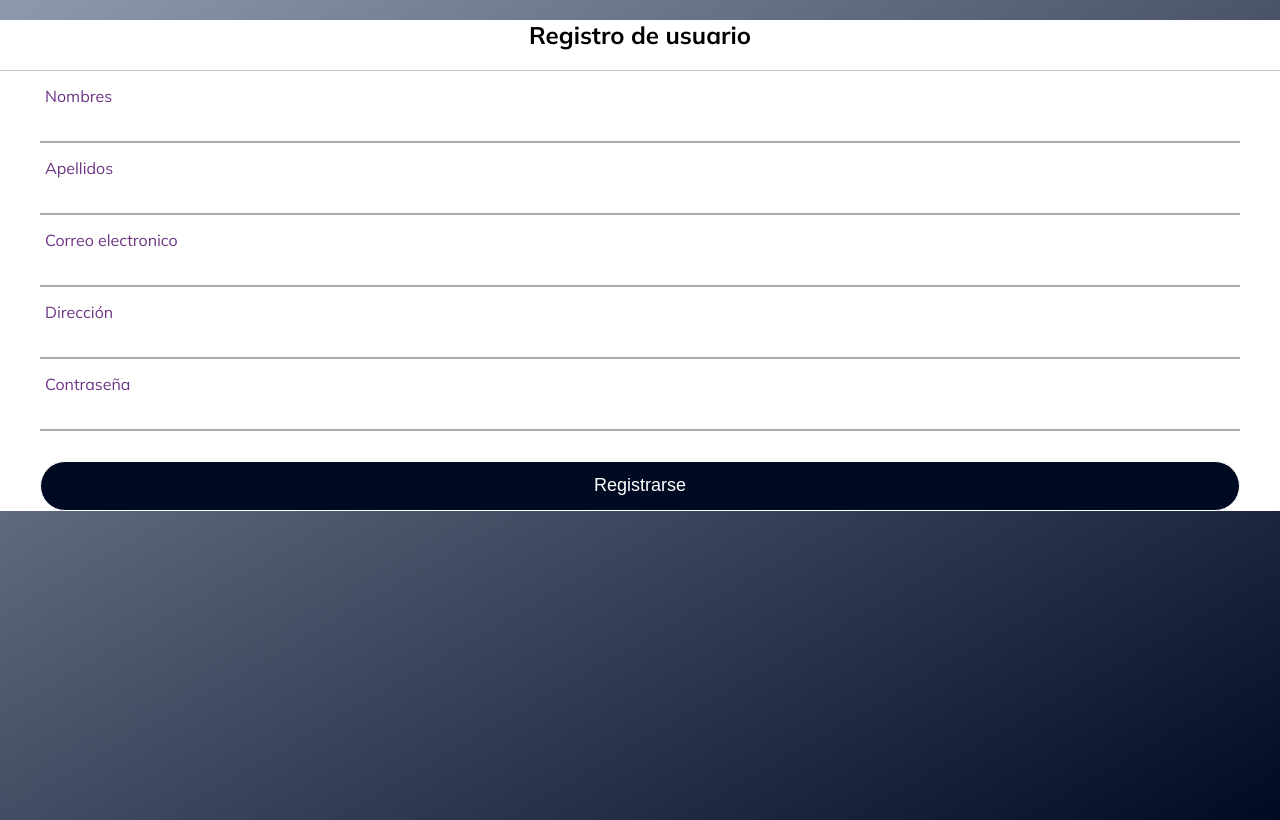
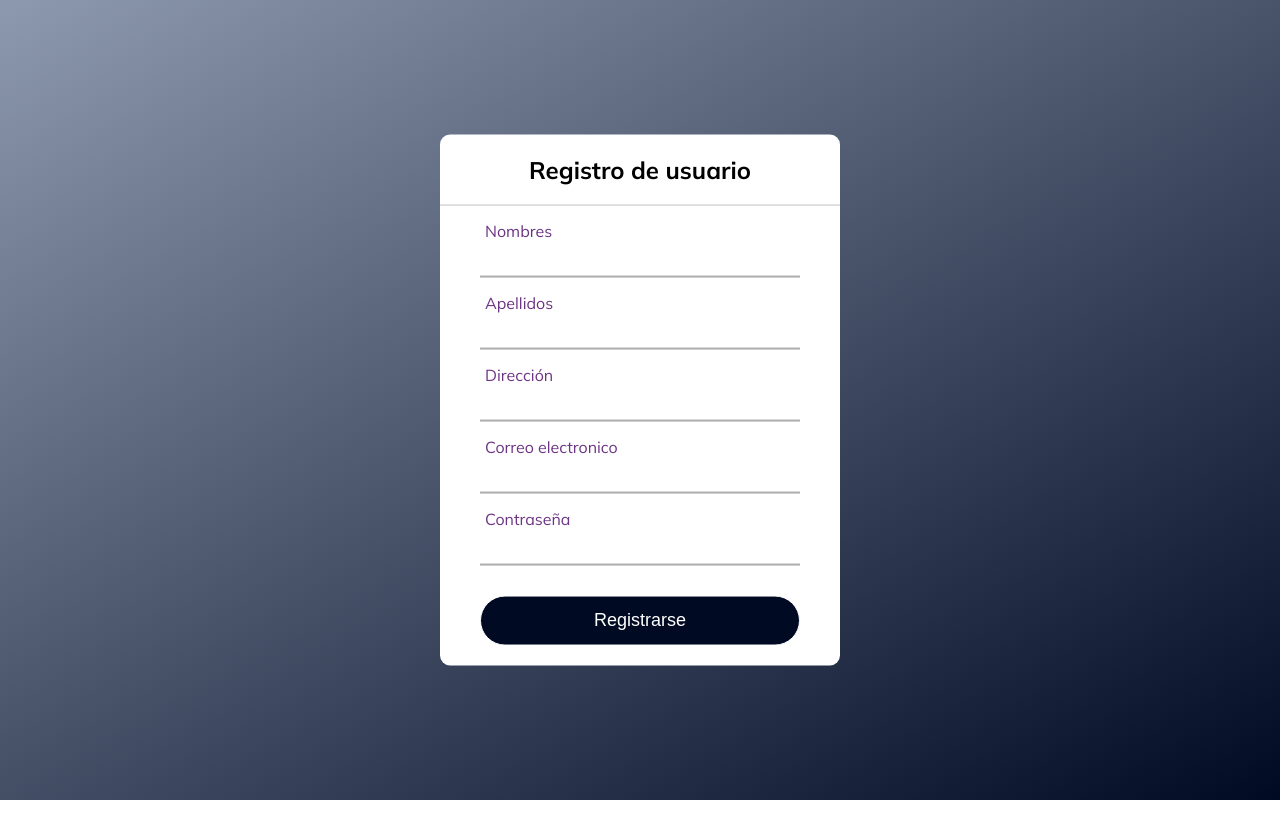
Before and after one commit to JuanR200419/ProyectoPython, a plain HTML site: page PythonProyectoFastApi/registro.html in a window 1280 px wide. Drawn offline with Linux system fonts and the light colour scheme.

Commit message:
asi esta un poco mejor vea corazon

```diff
--- a/PythonProyectoFastApi/css/styleLogin.css
+++ b/PythonProyectoFastApi/css/styleLogin.css
@@ -31,19 +31,19 @@ body{
     box-sizing: border-box;
 }
 
-form.campos{
+form.username{
     position: relative;
     border-bottom: 2px solid #adadad;
     margin: 30px 0;
 }
 
-.campos{
+.username{
     position: relative;
     border-bottom: 2px solid #adadad;
     margin: 30px 0 ;
 }
 
-.campos input {
+.username input {
     width: 100%;
     padding: 0 5px;
     height: 40px;
@@ -52,7 +52,7 @@ form.campos{
     background: none;
     outline: none;
 }
-.campos label{
+.username label{
     position: absolute;
     top: 50%;
     left: 5px;
@@ -62,7 +62,7 @@ form.campos{
     pointer-events: none;
 }
 
-.campos span::before{
+.username span::before{
     content: '';
     position: absolute;
     top: 40px;
@@ -72,14 +72,9 @@ form.campos{
     background: #6C3483;
     transition: 5s;
 }
-.campos input:focus ~ label,
-.campos input:focus ~ label{
+.username input ~ label{
     top: -5px;
-    color: crimson;
-}
-.campos input:focus ~ span::before,
-.campos input:focus ~ span::before{
-    width: 100%;
+    color: #6C3483;
 }
 
 input[type="submit"]{
--- a/PythonProyectoFastApi/css/style_registro.css
+++ b/PythonProyectoFastApi/css/style_registro.css
@@ -11,6 +11,15 @@ body {
     font-family: 'Mulish', sans-serif;
     background: linear-gradient(150deg,var(--color_azul_claro),var(--color_azul));
     height: 100vh;
+}
+.formulario{
+    position: absolute;
+    top: 50%;
+    left: 50%;
+    transform: translate(-50%,-50%);
+    width: 400px;
+    background: white;
+    border-radius: 10px;
 }
 
 .formulario{
@@ -68,6 +77,7 @@ input[type="submit"]{
     color: white;
     cursor: pointer;
     outline: none;
+    margin-bottom: 20px;
 }
 input[type="submit"]:hover{
     background-color: var(--color_azul_claro);
--- a/PythonProyectoFastApi/registro.html
+++ b/PythonProyectoFastApi/registro.html
@@ -19,12 +19,12 @@
                 <label>Apellidos</label>
             </div>
             <div class="campos">
+                <input type="text" required>
+                <label>Dirección</label>
+            </div>
+            <div class="campos">
                 <input type="email" required>
                 <label>Correo electronico</label>
-            </div>
-            <div class="campos">
-                <input type="text" required>
-                <label>Dirección</label>
             </div>
             <div class="campos">
                 <input type="password" required>
```
Also changed, not shown: PythonProyectoFastApi/login.html (+2 -2 lines).
